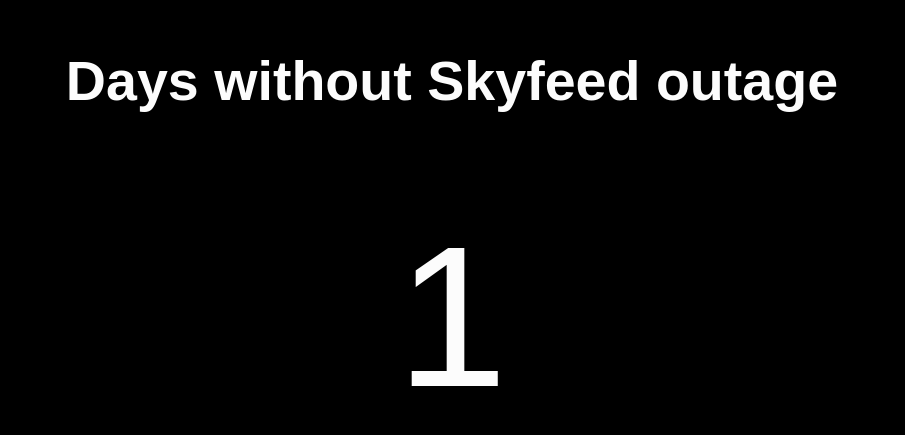
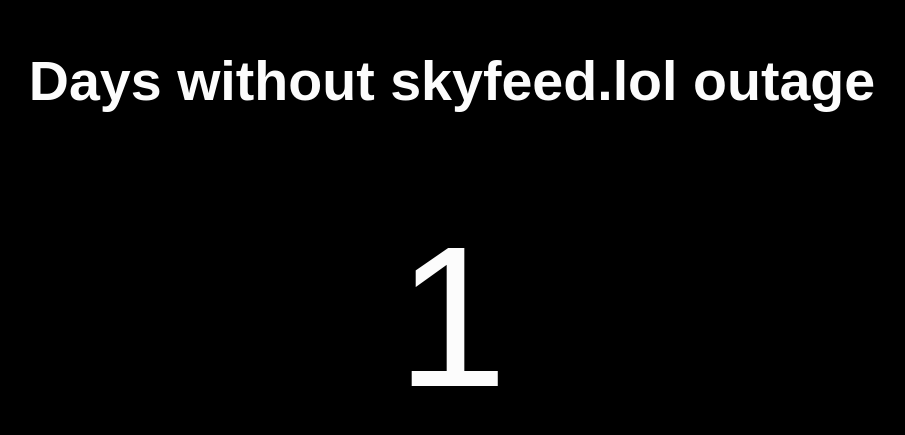
Before and after one commit to zebreus/skyfeedlollol, a plain HTML site: page index.html in a window 1280 px wide. Shown: the part 133-568 px from the top of the page, without its empty margins (188-1093 px from the left). Drawn offline with Linux system fonts and the light colour scheme.

Commit message:
Fix index.html

```diff
--- a/index.html
+++ b/index.html
@@ -74,7 +74,7 @@
 	</head>
 	<body class="root centered">
 		<div class="fake-anchor">
-			<h1 class="heading">Days without Skyfeed outage</h1>
+			<h1 class="heading">Days without skyfeed.lol outage</h1>
 		</div>
 		<p class="number-sign">1</p>
 	</body>
```
